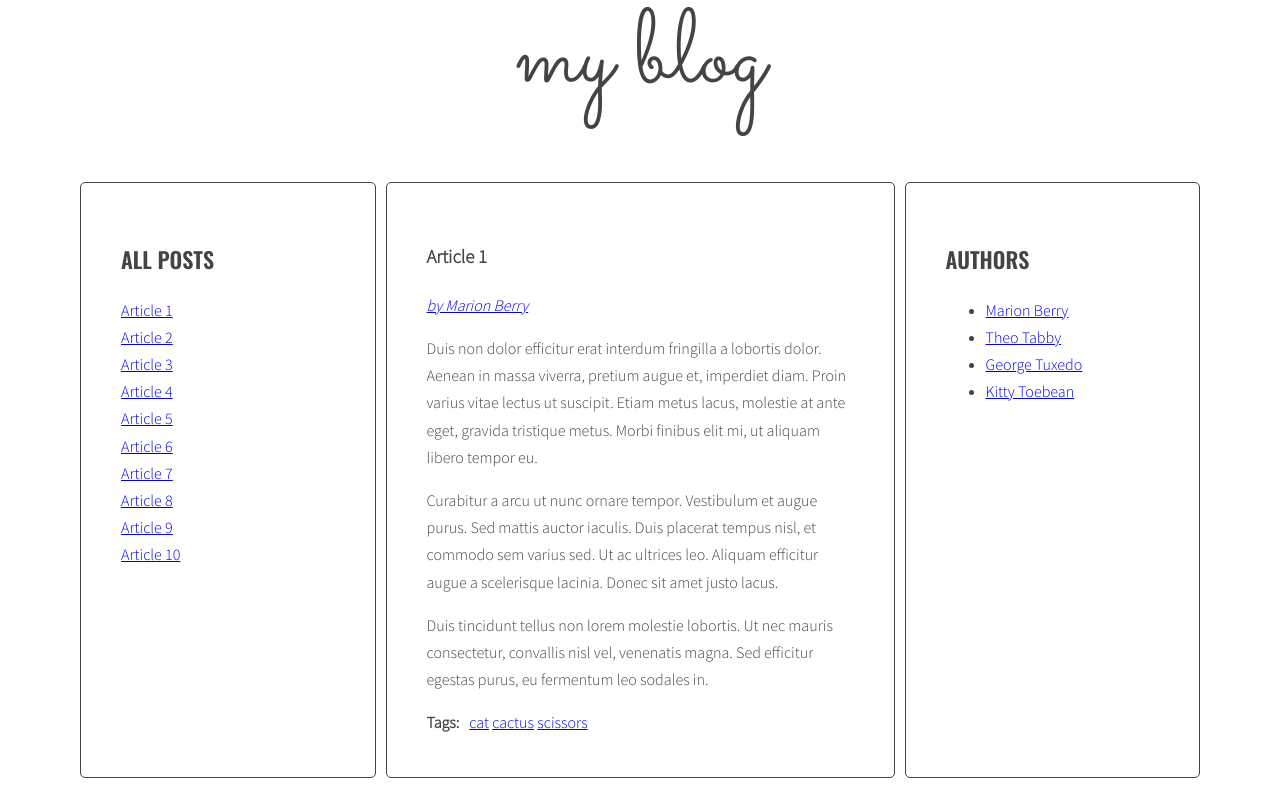
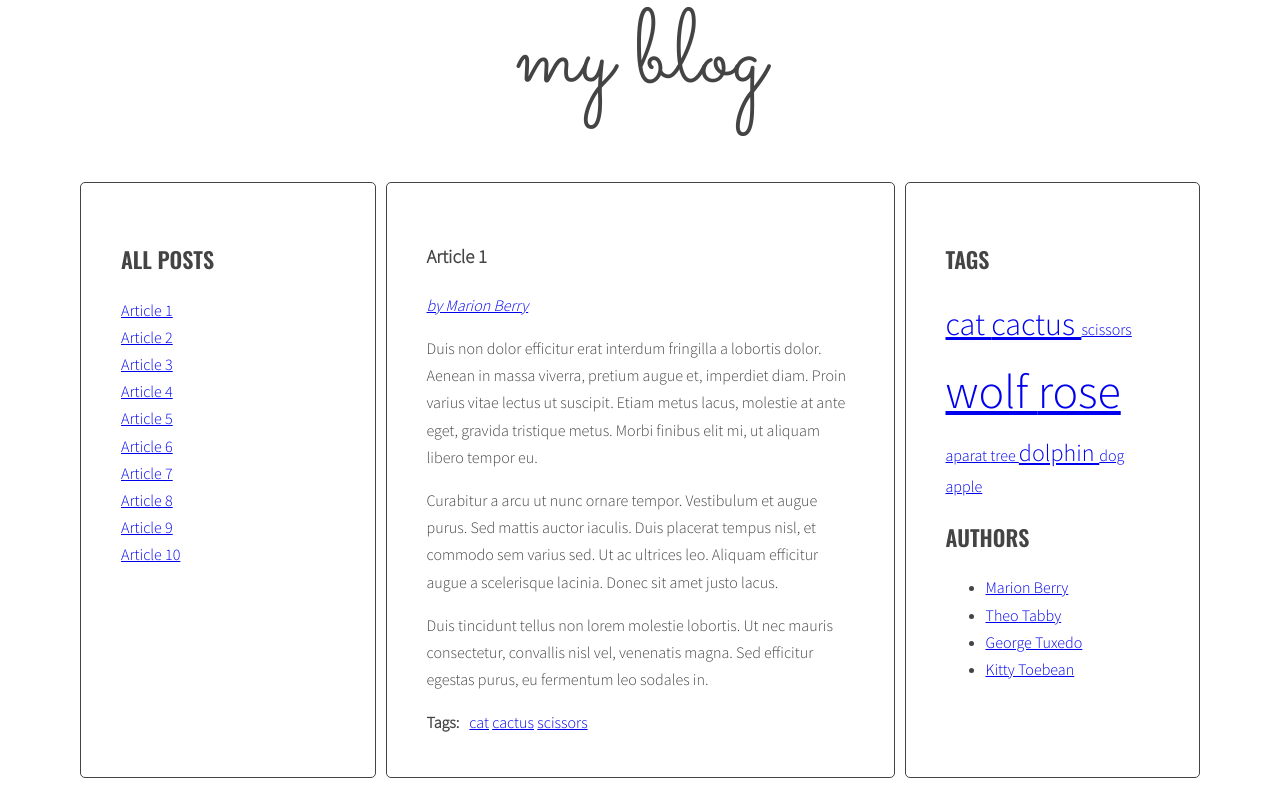
Before and after one commit to christopher-5/javascript-blog, a website: page index.html in a window 1280 px wide. Drawn offline with nearby package versions, Linux system fonts and the light colour scheme.

Commit message:
add tags cloud

```diff
--- a/css/style.css
+++ b/css/style.css
@@ -103,5 +103,23 @@ body {
 .post-tags p {
   margin: 0 10px 0 0;
 }
+.list.tags {
+  display: block;
+}
 
+.tag-size-1 {
+  font-size: 16px;
+}
+.tag-size-2 {
+  font-size: 24px;
+}
+.tag-size-3 {
+  font-size: 32px;
+}
+.tag-size-4 {
+  font-size: 40px;
+}
+.tag-size-5 {
+  font-size: 48px;
+}
 /*# sourceMappingURL=style.css.map */
--- a/index.html
+++ b/index.html
@@ -189,14 +189,14 @@
               </article>
             </section>
             <aside class="sidebar">
-              <!-- <h2 class="section-title">Tags</h2>
+              <h2 class="section-title">Tags</h2>
               <ul class="list tags">
-                <li><a href="#">design</a> <span>(6)</span></li>
+                <!-- <li><a href="#">design</a> <span>(6)</span></li>
                 <li><a href="#">code</a> <span>(5)</span></li>
                 <li><a href="#">tutorials</a> <span>(4)</span></li>
                 <li><a href="#">reviews</a> <span>(4)</span></li>
-                <li><a href="#">news</a> <span>(6)</span></li>
-              </ul> -->
+                <li><a href="#">news</a> <span>(6)</span></li> -->
+              </ul>
               <h2 class="section-title">Authors</h2>
               <ul id="authors">
                 <!-- <li>
--- a/js/script.js
+++ b/js/script.js
@@ -2,13 +2,15 @@
 
 // document.getElementById('test-button').addEventListener('click', function(){
 //     const links = document.querySelectorAll('.titles a');
-//     console.log('links:', links);
+    // console.log('links:', links);
 //   });
 
 const optArticleSelector = '.post',
   optTitleSelector = '.post-title',
   optTitleListSelector = '.titles',
-  optArticleTagsSelector = '.post-tags .list';
+  optArticleTagsSelector = '.post-tags .list',
+  optCloudClassCount = 5,
+  optCloudClassPrefix = 'tag-size-';
 
   function generateTitleLinks(customSelector = '') {
   /* remove contents of titleList */
@@ -41,8 +43,8 @@ const optArticleSelector = '.post',
     {
       const titleClickHandler = function (event) {
         event.preventDefault();
-        console.log('Link was clicked!');
-        console.log(event);
+        // console.log('Link was clicked!');
+        // console.log(event);
 
         const clickedElement = this;
 
@@ -70,15 +72,15 @@ const optArticleSelector = '.post',
         const correctArticle = document
           .querySelector('.titles a.active')
           .getAttribute('href');
-        console.log(correctArticle);
+        // console.log(correctArticle);
 
         /* find the correct article using the selector (value of 'href' attribute) */
         const articleId = document.getElementById(correctArticle);
-        console.log(articleId);
+        // console.log(articleId);
 
         /* add class 'active' to the correct article */
         articleId.classList.add('active');
-        console.log('clickedElement (with plus): ' + clickedElement);
+        // console.log('clickedElement (with plus): ' + clickedElement);
       };
 
       const links = document.querySelectorAll('.titles a');
@@ -95,7 +97,30 @@ generateTitleLinks();
 /* Tags */
 
 {
+  function calculateTagsParams(tags) {
+    let tagsArray = [];
+    for (let value in tags) {
+      tagsArray.push(tags[value]);
+    }
+    tagsArray = tagsArray.sort();
+    const params = {
+      min: tagsArray[0],
+      max: tagsArray[tagsArray.length-1]
+    };
+    return params;
+  };
+
+  function calculateTagClass(count, param) {
+    let tagClass = Math.ceil((count-param.min)/((param.max - param.min)/5));
+    if (tagClass == 0) {
+      tagClass++;
+    }
+    return optCloudClassPrefix + tagClass;
+  }
+
   function generateTags(){
+    /* [NEW] create a new variable allTags with an empty object */
+    let allTags = {};
     /* find all articles */
     const articles = document.querySelectorAll('article');
     // console.log(articles);
@@ -118,14 +143,42 @@ generateTitleLinks();
         let tagToAdd =  '<li><a href="tag-' + tag +'"> '+ tag +' </a></li>'
         /* add generated code to html variable */
         html = html + tagToAdd + ' ';
+         /* [NEW] check if this link is NOT already in allTags */
+        /* [NEW] check if this link is NOT already in allTags */
+      if(!allTags[tag]) {
+        /* [NEW] add tag to allTags object */
+        allTags[tag] = 1;
+      } else {
+        allTags[tag]++;
+      }
       }
         /* END LOOP: for each tag */
-      console.log(html)
+      // console.log(html)
       /* insert HTML of all the links into the tags wrapper */
       tagsWrapper.innerHTML = tagsWrapper.innerHTML + html;
-    /* END LOOP: for every article: */
+      /* END LOOP: for every article: */
+      }
+      /* [NEW] find list of tags in right column */
+      const tagList = document.querySelector('.tags');
+
+      /* [NEW] create variable for all links HTML code */
+      const tagsParam = calculateTagsParams(allTags);
+      console.log('tagsParams:', tagsParam)
+      let allTagsHTML = '';
+
+
+    /* [NEW] START LOOP: for each tag in allTags: */
+    for(let tag in allTags){
+      console.log(calculateTagClass(allTags[tag], tagsParam));
+      const tagLinkHTML = '<span class="' + calculateTagClass(allTags[tag], tagsParam) + '"><a href="tag-' + tag + '">' + tag + '  </a></span>';
+      /* [NEW] generate code of a link and add it to allTagsHTML */
+      allTagsHTML += tagLinkHTML
     }
-  }
+    /* [NEW] END LOOP: for each tag in allTags: */
+
+    /*[NEW] add HTML from allTagsHTML to tagList */
+    tagList.innerHTML = allTagsHTML;
+    }
 
   generateTags();
 }
@@ -137,23 +190,23 @@ function tagClickHandler(event){
   const clickedElement = this;
   /* make a new constant "href" and read the attribute "href" of the clicked element */
   const href = clickedElement.getAttribute('href');
-  console.log(href);
+  // console.log(href);
   /* make a new constant "tag" and extract tag from the "href" constant */
   const tag = href.split('tag-')[1];
-  console.log(tag)
+  // console.log(tag)
   /* find all tag links with class active */
   const activeTagLinks = document.querySelectorAll('a.active[href^="tag-"]');
-  console.log('activeTagLinks ' + activeTagLinks);
+  // console.log('activeTagLinks ' + activeTagLinks);
   /* START LOOP: for each active tag link */
   for (let tag of activeTagLinks) {
-    console.log(tag)
+    // console.log(tag)
     /* remove class active */
     tag.classList.remove('active');
   /* END LOOP: for each active tag link */
   }
   /* find all tag links with "href" attribute equal to the "href" constant */
   const tags = document.querySelectorAll(`a[href^=${href}]`);
-  console.log(tags);
+  // console.log(tags);
   /* START LOOP: for each found tag link */
   for (let tagLink of tags) {
     /* add class active */
@@ -183,14 +236,14 @@ addClickListenersToTags();
   function generateAuthors() {
     const articles = document.querySelectorAll('article');
     let authorsList = document.getElementById('authors');
-    console.log(authorsList)
+    // console.log(authorsList)
     let aList = [];
     for (let i=0; i  < articles.length; i++) {
       const articleAuthor = articles[i].getAttribute('data-author');
-      console.log(articleAuthor)
+      // console.log(articleAuthor)
 
       const authorWrapper = articles[i].querySelector('.post-author');
-      console.log(authorWrapper)
+      // console.log(authorWrapper)
 
       authorWrapper.innerHTML = '<a href="author-' + articleAuthor + '">by ' + articleAuthor + '</a>';
 
@@ -238,5 +291,3 @@ addClickListenersToTags();
   addClickListenersToAuthors()
 
 }
-
-console.log(document.querySelectorAll('a[href^="author-"]'))
```
